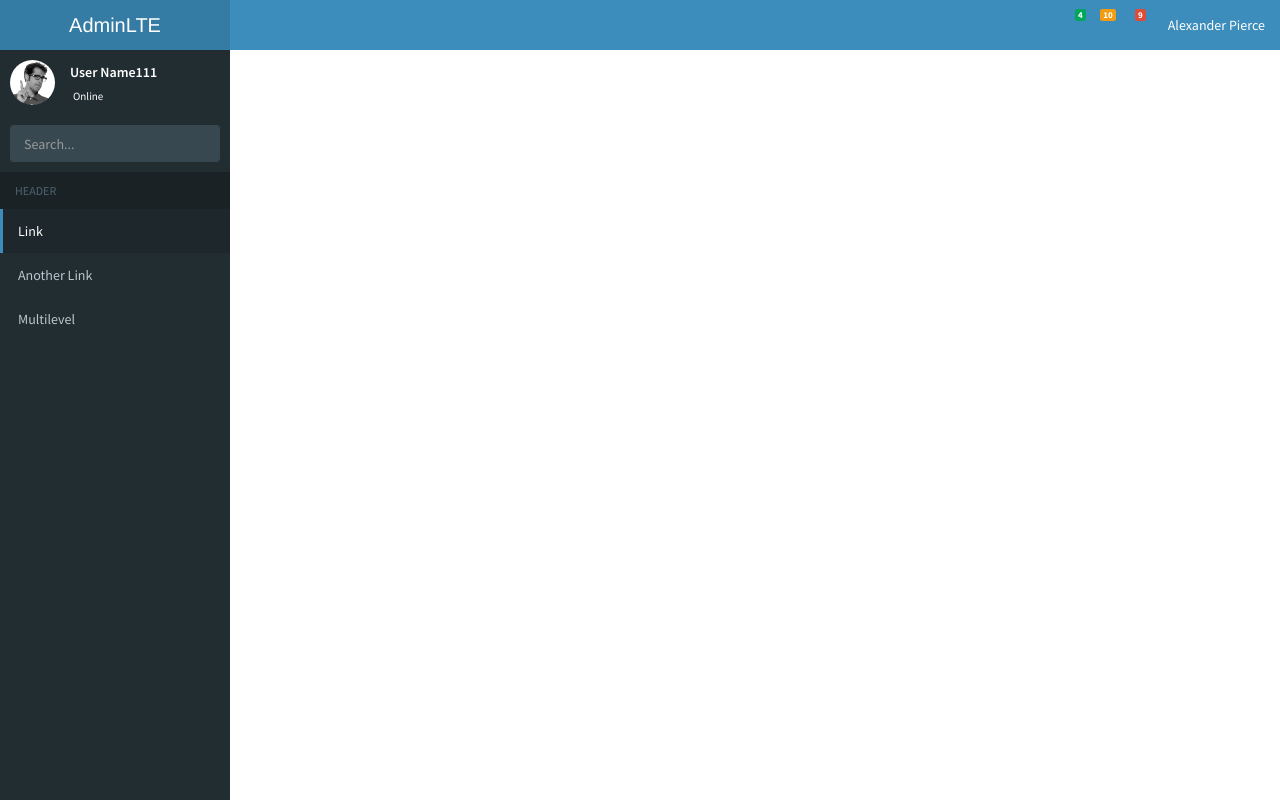
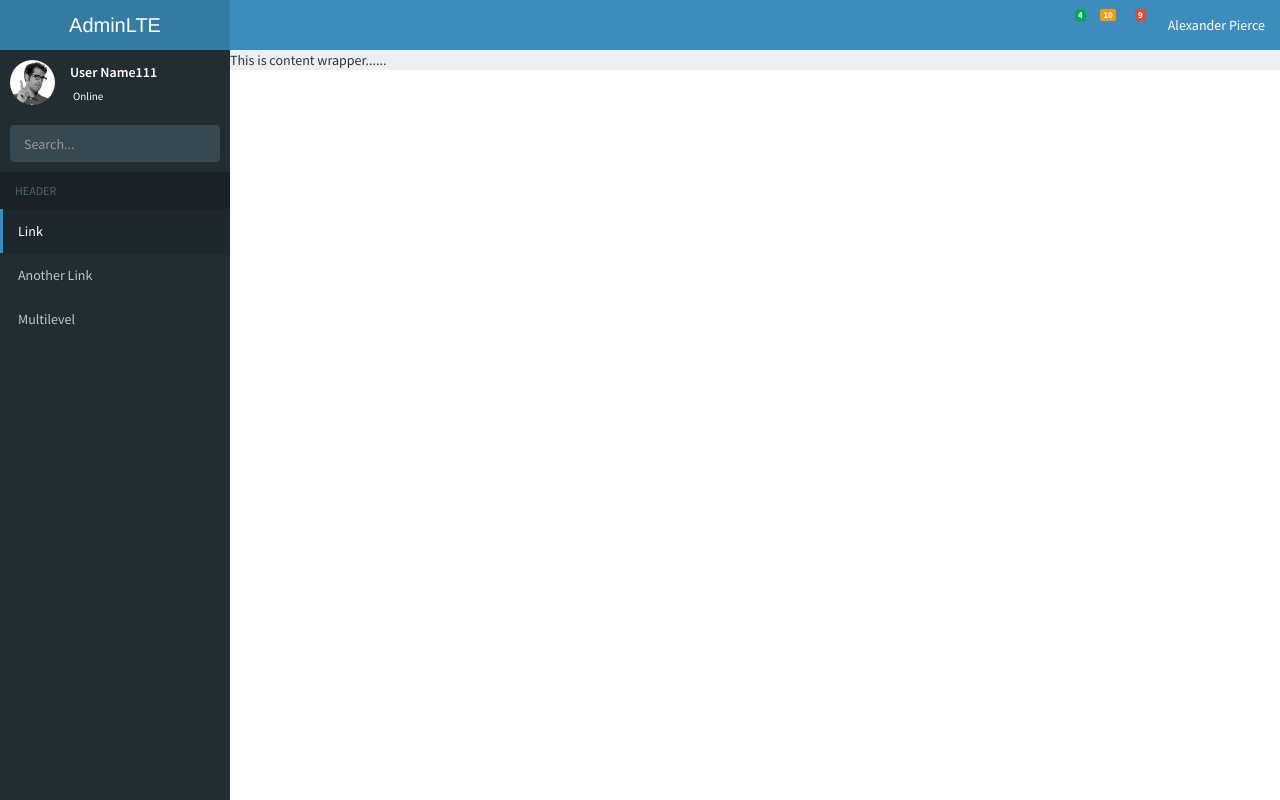
Before and after one commit to great-tiger/admin-template, a React app: page / in a window 1280 px wide. Built offline with nearby package versions, Linux system fonts and the light colour scheme; the HTML template or start-up script is replaced by a standard one.

Commit message:
add ContentWrapper

```diff
--- a/src/client.js
+++ b/src/client.js
@@ -7,12 +7,14 @@ import './styles/bootstrap.css';
 import './styles/AdminLTE.css';
 import './styles/skins/skin-blue.css';
 import MainSidebar from './components/MainSidebar';
+import ContentWrapper from './components/ContentWrapper';
 
 ReactDOM.render(
   <AppContainer>
     <div className="skin-blue">
       <Header />
       <MainSidebar />
+      <ContentWrapper />
     </div>
   </AppContainer>,
   document.getElementById('app')
--- /dev/null
+++ b/src/components/ContentWrapper.js
@@ -0,0 +1,10 @@
+import React from 'react';
+export default class ContentWrapper extends React.Component {
+	render(){
+		return (
+			<div className="content-wrapper">
+			    This is content wrapper......
+			</div>
+		);
+	}
+}
```
